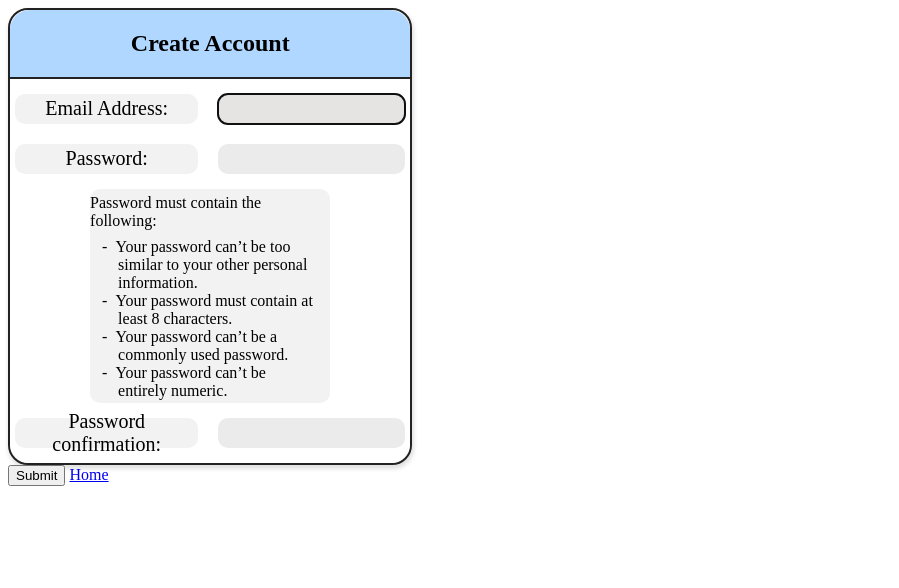
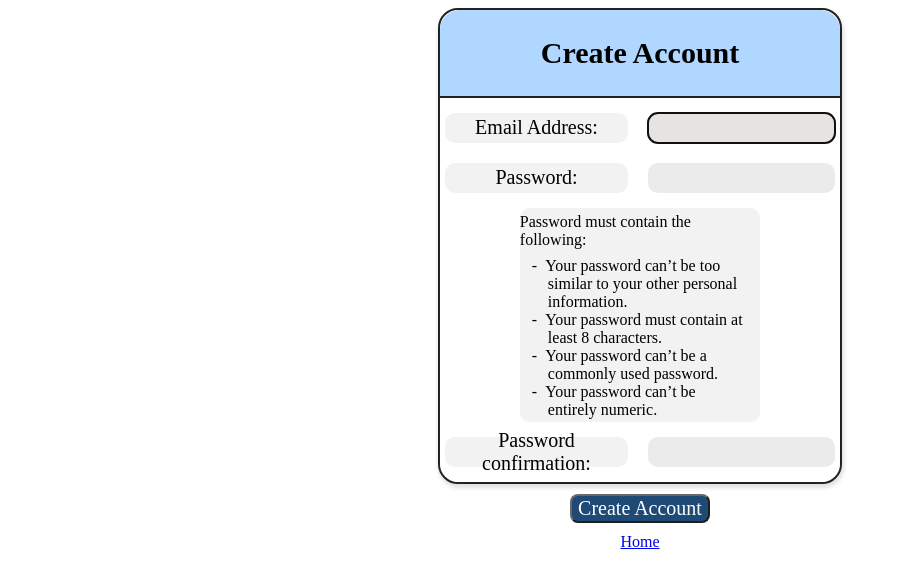
Before and after one commit to liamblair/Integral-Solutions, a Django app: page /accounts/register/ in a window 1280 px wide. Shown: the top 588 px of the page, without its empty margins (0-899 px from the left). Run offline with Django 3.2, Linux system fonts and the light colour scheme.

Commit message:
Add more styling

```diff
--- a/src/static/styles.css
+++ b/src/static/styles.css
@@ -1,3 +1,10 @@
+form{
+    display: flex;
+    flex-direction: column;
+    justify-content: center;
+    align-items: center;
+    gap: 10px;
+}
 
 .container-base {
     display: flex;
@@ -26,6 +33,13 @@
     border-color: #222;
     border-style: solid;
     border-width: 0px 0px 2px 0px;
+    font-weight: 400;
+    font-style: normal;
+    font-family: "EB Garamond", serif;
+    color: #000000;
+    font-size: 20px;
+    letter-spacing: 0px;
+    line-height: 1.2;
 }
 
 .container-box{
@@ -111,3 +125,20 @@
 .row-base-help p {
     margin: 5px 0;
 }
+
+button {
+    display: flex;
+    flex-direction: row;
+    justify-content: space-evenly;
+    align-items: center;
+    background-color: #003263;
+    overflow: visible;
+    opacity: 0.88;
+    border-radius: 8px;
+    font-weight: 400;
+    font-style: normal;
+    font-family: "EB Garamond", serif;
+    color: #ffffff;
+    font-size: 20px;
+    letter-spacing: 0px;
+}
--- a/src/templates/registration/register.html
+++ b/src/templates/registration/register.html
@@ -31,7 +31,7 @@
       {% endfor %}
     </div>
   </div>
-  <button type="submit">Submit</button>
+  <button type="submit">Create Account</button>
   <a href="{% url 'home' %}"> Home</a>
 </form>
 {% endblock %}
```
